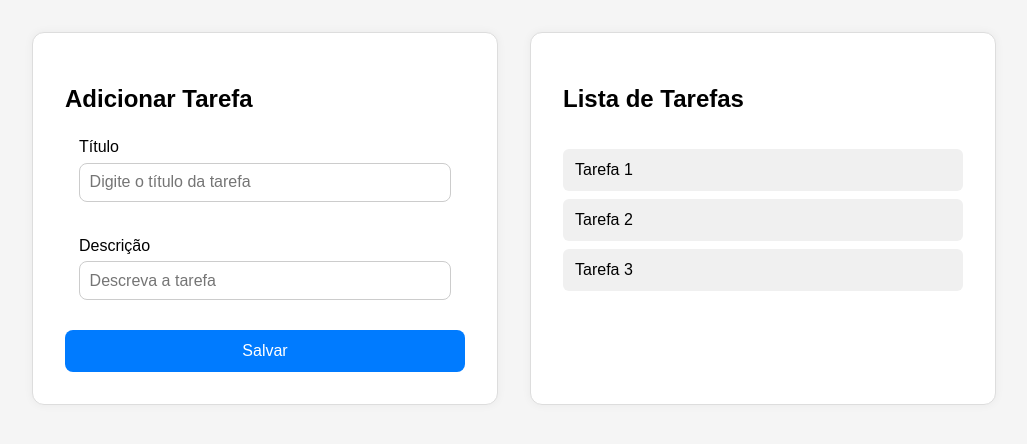
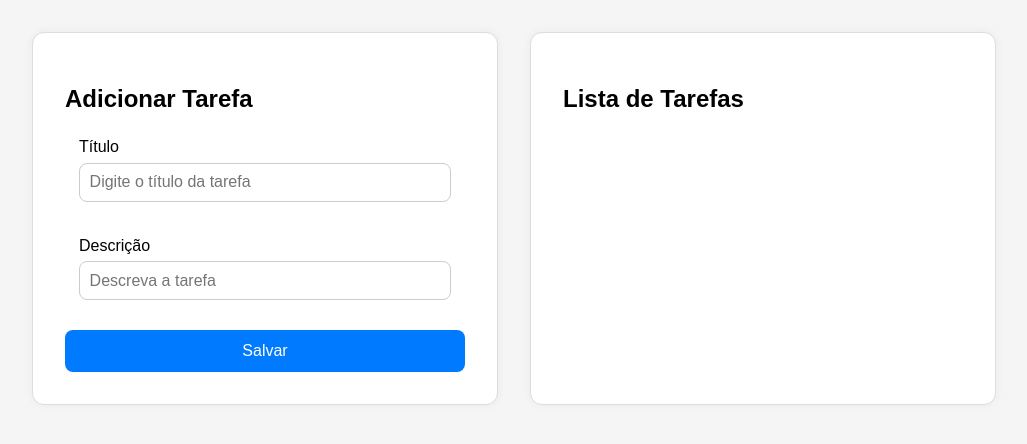
Before and after one commit to IgorSasaki/todo-list-mb, a React (Create React App) app: page / in a window 1280 px wide. Shown: the top 444 px of the page, without its empty margins (126-1153 px from the left). Built offline with nearby package versions, Linux system fonts and the light colour scheme.

Commit message:
feat (app): Implement state and list render

```diff
--- a/src/App.jsx
+++ b/src/App.jsx
@@ -1,13 +1,43 @@
+import { useState } from "react";
 import "./App.css";
 
 const App = () => {
+  // Estado para armazenar o título e a descrição digitados
+  const [title, setTitle] = useState("");
+  const [description, setDescription] = useState("");
+
+  // Estado que mantém a lista de tarefas
+  const [tasks, setTasks] = useState([]);
+
+  // Função que será chamada ao enviar o formulário
+  const handleSubmit = (e) => {
+    e.preventDefault(); // Impede o recarregamento da página
+
+    // Verifica se os campos foram preenchidos
+    if (!title.trim() || !description.trim()) return;
+
+    // Cria um novo objeto de tarefa
+    const newTask = {
+      id: Date.now(),
+      title,
+      description,
+    };
+
+    // Atualiza a lista de tarefas com a nova tarefa
+    setTasks([...tasks, newTask]);
+
+    // Limpa os campos do formulário
+    setTitle("");
+    setDescription("");
+  };
+
   return (
     <div className="container">
       {/* Seção do formulário para adicionar nova tarefa */}
       <section className="form-container">
         <h2>Adicionar Tarefa</h2>
 
-        <form>
+        <form onSubmit={handleSubmit}>
           {/* Campo para o título da tarefa */}
           <fieldset>
             <label htmlFor="title">Título</label>
@@ -15,6 +45,8 @@ const App = () => {
               id="title"
               type="text"
               placeholder="Digite o título da tarefa"
+              value={title}
+              onChange={(e) => setTitle(e.target.value)}
             />
           </fieldset>
 
@@ -25,6 +57,8 @@ const App = () => {
               id="description"
               type="text"
               placeholder="Descreva a tarefa"
+              value={description}
+              onChange={(e) => setDescription(e.target.value)}
             />
           </fieldset>
 
@@ -37,9 +71,11 @@ const App = () => {
         <h2>Lista de Tarefas</h2>
 
         <ul>
-          <li>Tarefa 1</li>
-          <li>Tarefa 2</li>
-          <li>Tarefa 3</li>
+          {tasks.map((task) => (
+            <li key={task.id}>
+              <strong>{task.title}</strong> — {task.description}
+            </li>
+          ))}
         </ul>
       </section>
     </div>
```
